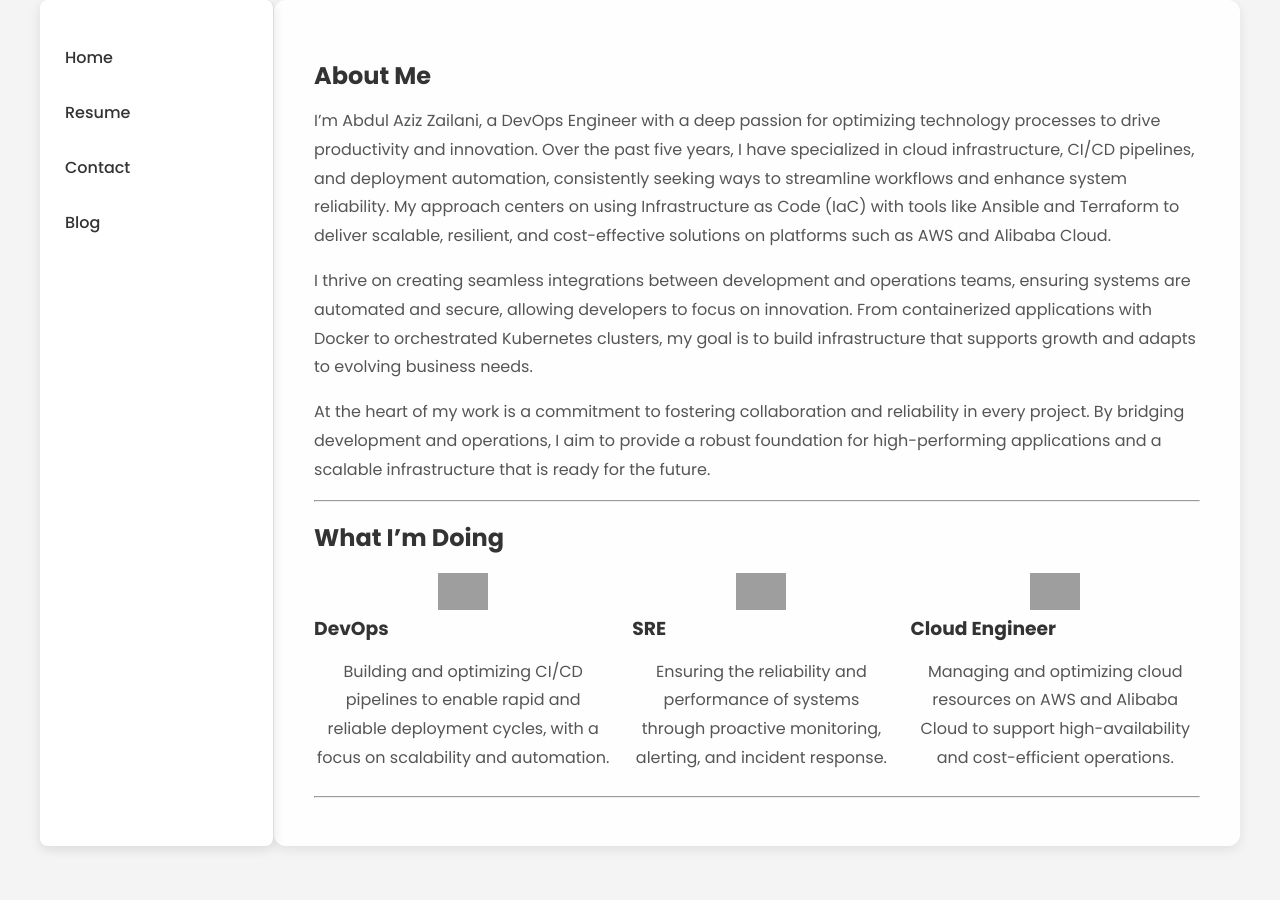
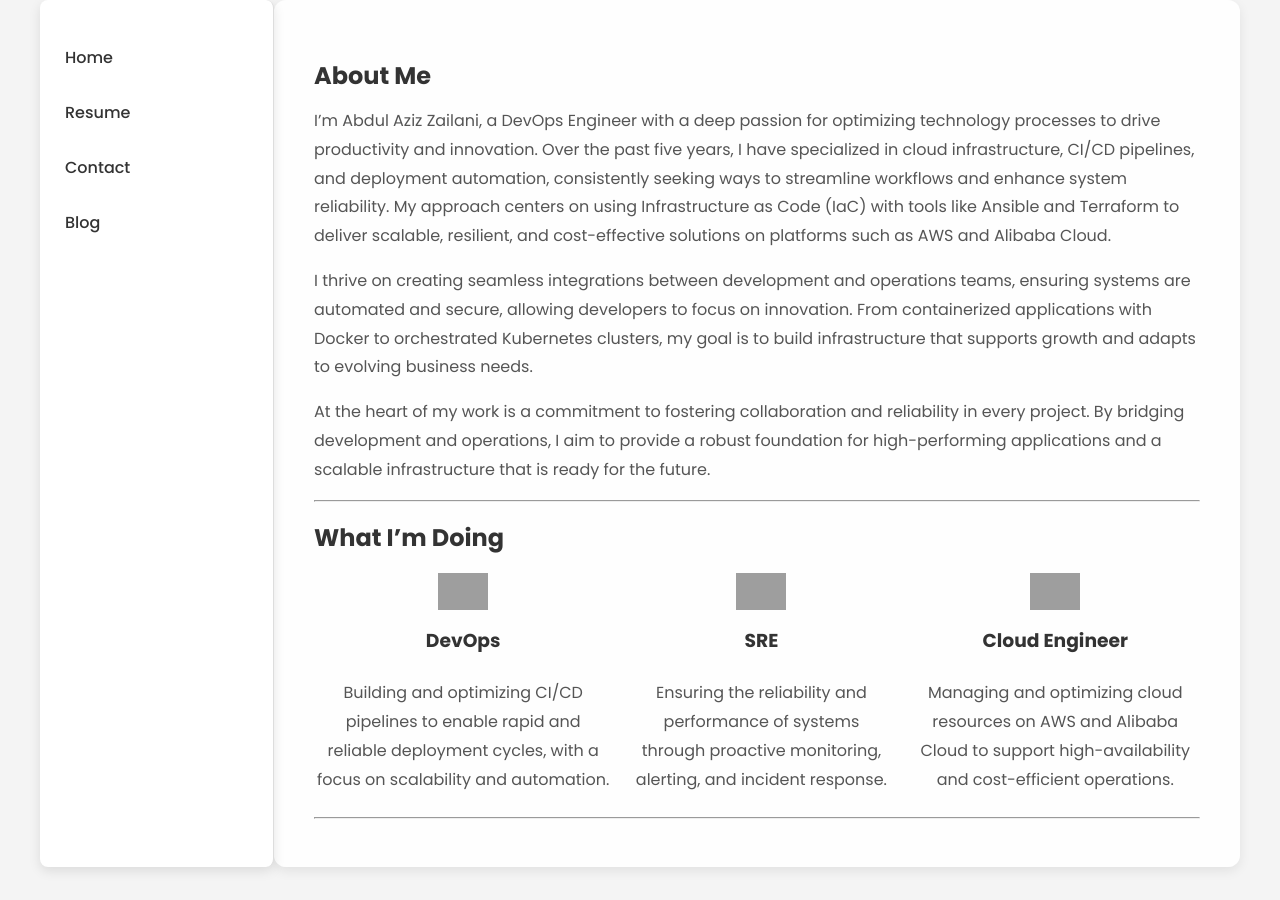
Before and after one commit to azizzailani/azizzailani.github.io, a Jekyll site: the page built from index.md, in a window 1280 px wide. Built offline with Jekyll 4.4.1, drawn with Linux system fonts in a browser that asks for light colours; grey boxes are pictures that could not be loaded.

Commit message:
💄 style: Adjust centering and layout for icons and text in index.md

```diff
--- a/index.md
+++ b/index.md
@@ -17,21 +17,21 @@ At the heart of my work is a commitment to fostering collaboration and reliabili
 
 <div style="display: flex; gap: 20px; margin-top: 20px; justify-content: center;">
 
-    <div style="text-align: center;"> <!-- Center text for this div -->
+    <div style="text-align: center; display: flex; flex-direction: column; align-items: center;"> <!-- Center text for this div -->
         <img src="https://cdn-icons-png.flaticon.com/512/5115/5115293.png" alt="DevOps Icon" width="50">
-        <h3 style="margin: 0;">DevOps</h3> <!-- Remove margin for perfect centering -->
+        <h3>DevOps</h3> <!-- Centered by parent div -->
         <p>Building and optimizing CI/CD pipelines to enable rapid and reliable deployment cycles, with a focus on scalability and automation.</p>
     </div>
 
-    <div style="text-align: center;"> <!-- Center text for this div -->
+    <div style="text-align: center; display: flex; flex-direction: column; align-items: center;"> <!-- Center text for this div -->
         <img src="https://www.svgrepo.com/show/15403/analysis.svg" alt="SRE Icon" width="50">
-        <h3 style="margin: 0;">SRE</h3> <!-- Remove margin for perfect centering -->
+        <h3>SRE</h3> <!-- Centered by parent div -->
         <p>Ensuring the reliability and performance of systems through proactive monitoring, alerting, and incident response.</p>
     </div>
 
-    <div style="text-align: center;"> <!-- Center text for this div -->
+    <div style="text-align: center; display: flex; flex-direction: column; align-items: center;"> <!-- Center text for this div -->
         <img src="https://www.svgrepo.com/show/77029/cloud-computing.svg" alt="Cloud Engineer Icon" width="50">
-        <h3 style="margin: 0;">Cloud Engineer</h3> <!-- Remove margin for perfect centering -->
+        <h3>Cloud Engineer</h3> <!-- Centered by parent div -->
         <p>Managing and optimizing cloud resources on AWS and Alibaba Cloud to support high-availability and cost-efficient operations.</p>
     </div>
 
```
